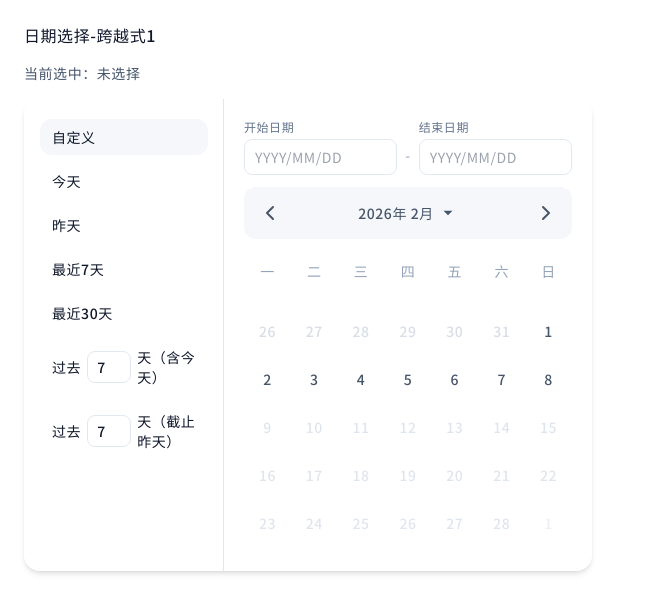
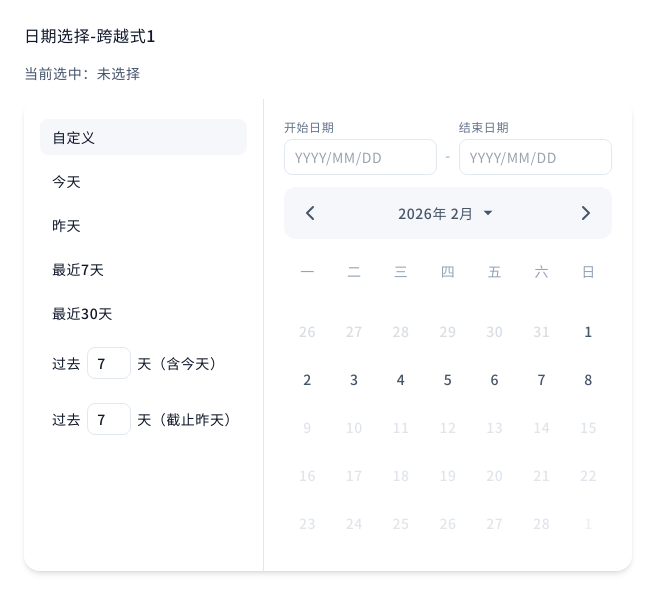
Before and after one commit to Xdong320/xcomponents, a React (Vite) app: page / in a window 1280 px wide. Shown: the top 612 px of the page, without its empty margins (0-669 px from the left). Built offline with nearby package versions, Linux system fonts and the light colour scheme.

Commit message:
refactor: update DatePicker component styles for improved layout and consistency, adjusting widths and border radius of buttons

```diff
--- a/src/components/date-picker/DatePicker.tsx
+++ b/src/components/date-picker/DatePicker.tsx
@@ -346,7 +346,7 @@ export function DatePicker(props: DatePickerProps) {
       className={`flex flex-row w-fit rounded-2xl shadow-md overflow-hidden ${className ?? ""}`.trim()}
     >
       {/* Time Filter - 左侧快捷周期：仅选中项有 bg-50；默认自定义，过去N天可输入 N */}
-      <div className="flex flex-col gap-2 py-5 px-4 pt-5 pb-0.5 w-[200px] min-h-[364px] bg-white border-r border-slate-200">
+      <div className="flex flex-col gap-2 py-5 px-4 pt-5 pb-0.5 w-60 min-h-[364px] bg-white border-r border-slate-200">
         {PRESETS.map(({ key, label }) => {
           if (key === "lastN") {
             const isActive = activePreset === "lastN";
@@ -369,7 +369,7 @@ export function DatePicker(props: DatePickerProps) {
                     handlePastNApply(Number.isInteger(n) && n > 0 ? n : 1);
                   }
                 }}
-                className={`flex items-center gap-1.5 py-2 pl-3 pr-2 w-[168px] rounded-xl cursor-pointer ${
+                className={`flex items-center gap-1.5 py-2 pl-3 pr-2 w-45 rounded-lg cursor-pointer ${
                   isActive ? "bg-50" : ""
                 }`}
               >
@@ -429,7 +429,7 @@ export function DatePicker(props: DatePickerProps) {
                     );
                   }
                 }}
-                className={`flex items-center gap-1.5 py-2 pl-3 pr-2 w-[168px] rounded-xl cursor-pointer ${
+                className={`flex items-center gap-1.5 py-2 pl-3 pr-2 w-45 rounded-lg cursor-pointer ${
                   isActive ? "bg-50" : ""
                 }`}
               >
@@ -471,7 +471,7 @@ export function DatePicker(props: DatePickerProps) {
               key={key}
               type="button"
               onClick={() => handlePreset(key)}
-              className={`flex items-center gap-2 py-2 pl-3 pr-2 w-[168px] border-0 cursor-pointer font-medium text-sm text-slate-900 rounded-xl ${
+              className={`flex items-center gap-2 py-2 pl-3 pr-2 w-45 border-0 cursor-pointer font-medium text-sm text-slate-900 rounded-lg ${
                 activePreset === key ? "bg-50" : ""
               }`}
             >
```
